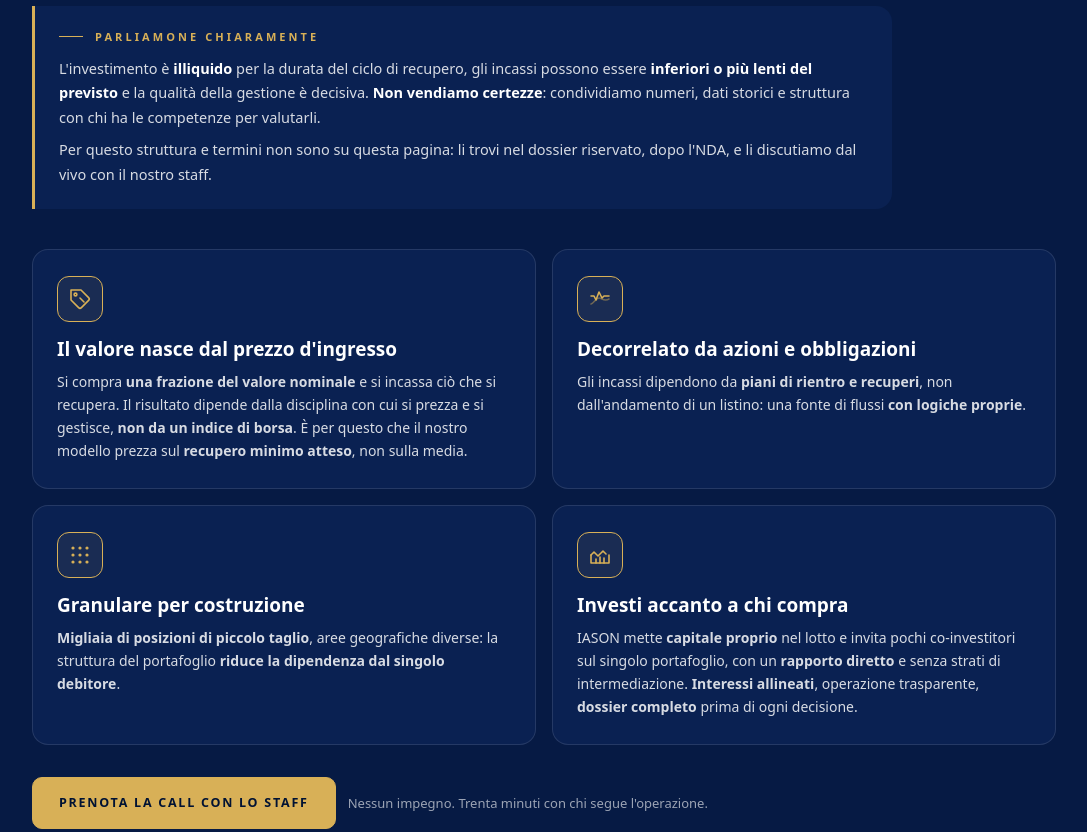
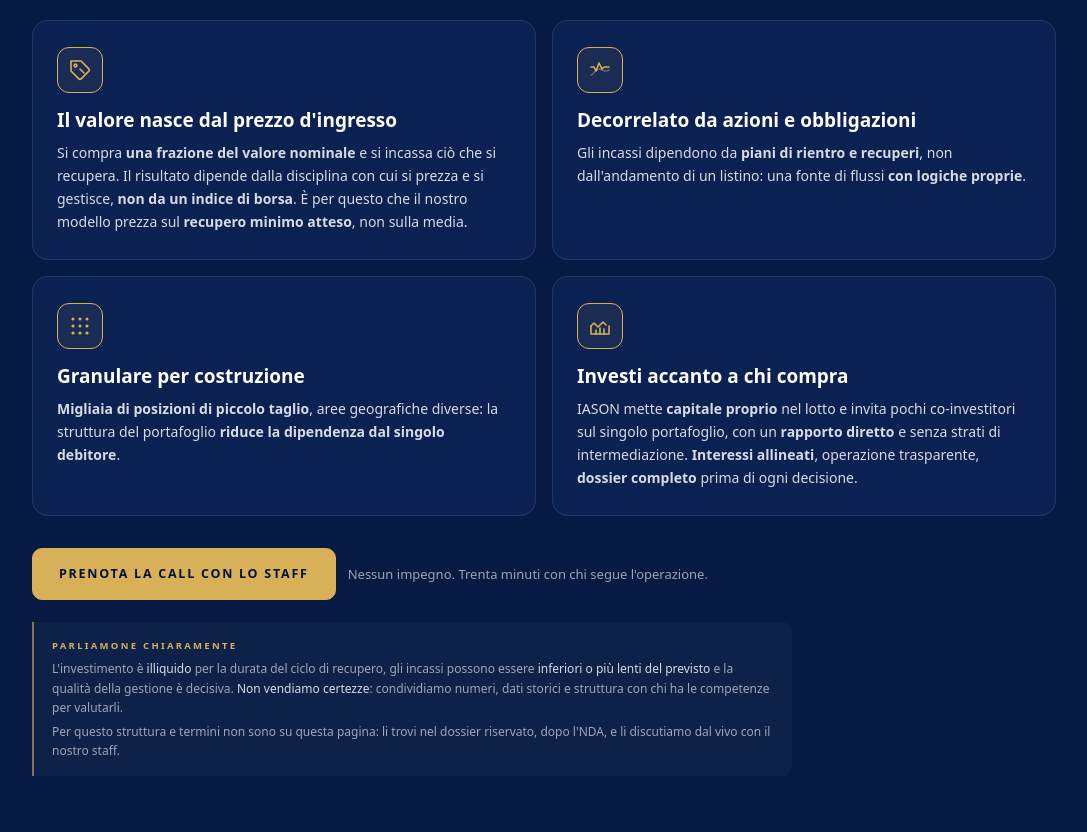
Before and after one commit to MarcoGren/iason-credit, a plain HTML site: page index.html in a window 1280 px wide. Shown: the part 2020-2852 px from the top of the page, without its empty margins (96-1183 px from the left). Drawn offline with Linux system fonts and the light colour scheme; a web font is replaced by a local one.

Commit message:
Update index.html

```diff
--- a/index.html
+++ b/index.html
@@ -222,11 +222,11 @@ dialog.policy::backdrop{background:rgba(0,8,30,.75);backdrop-filter:blur(4px)}
 .pol-body code{font-size:11.5px;background:rgba(255,255,255,.06);padding:1px 5px;border-radius:4px}
 .pol-body th{color:var(--gold);font-weight:600;font-size:11px;letter-spacing:.1em;text-transform:uppercase}
 .pol-body .en-note{font-size:11.5px;color:var(--muted);border-top:1px solid var(--line);padding-top:12px;margin-top:18px}
-.risk{margin:26px 0 8px;padding:22px 24px;border-left:3px solid var(--gold);background:var(--navy-card);border-radius:0 var(--r-md) var(--r-md) 0;max-width:860px}
-.risk .eyebrow{margin-bottom:10px}
-.risk p{font-size:14.5px;color:var(--muted-strong);line-height:1.7;font-weight:300;margin-bottom:8px}
-.risk p:last-child{margin-bottom:0}
-.risk strong{color:var(--white);font-weight:600}
+.risk-small{margin-top:22px;padding:16px 18px;border-left:2px solid rgba(216,176,87,.6);background:rgba(255,255,255,.03);border-radius:0 var(--r-sm) var(--r-sm) 0;max-width:760px}
+.risk-small .rs-k{font-size:9.5px;letter-spacing:.24em;text-transform:uppercase;color:var(--gold);font-weight:700;margin-bottom:6px}
+.risk-small p{font-size:12px;color:var(--muted);line-height:1.6;font-weight:300;margin-bottom:5px}
+.risk-small p:last-child{margin-bottom:0}
+.risk-small strong{color:var(--muted-strong);font-weight:500}
 .target{display:grid;grid-template-columns:repeat(3,1fr);gap:16px;margin-top:40px}
 @media(max-width:760px){.target{grid-template-columns:1fr;gap:12px}}
 .tg{border:1px solid var(--line);border-radius:var(--r-md);padding:26px 24px;background:var(--navy-card)}
@@ -384,11 +384,6 @@ body.modal-open{overflow:hidden}
     <div class="eyebrow" data-i18n="s2.eyebrow">02 · L'opportunità</div>
     <h2 class="title" data-i18n="s2.title">Perché questa operazione merita <em>una call di trenta minuti.</em></h2>
     <p class="lead" data-i18n="s2.lead">Non è un ciclo passeggero: le regole europee spingono <strong>stabilmente</strong> le banche a cedere ciò che non performa, e chi sa comprare ha un <strong>vantaggio strutturale</strong>.</p>
-    <div class="risk">
-      <div class="eyebrow" data-i18n="s2.w.eyebrow">Parliamone chiaramente</div>
-      <p data-i18n="s2.w.p1">L'investimento è <strong>illiquido</strong> per la durata del ciclo di recupero, gli incassi possono essere <strong>inferiori o più lenti del previsto</strong> e la qualità della gestione è decisiva. <strong>Non vendiamo certezze</strong>: condividiamo numeri, dati storici e struttura con chi ha le competenze per valutarli.</p>
-      <p data-i18n="s2.w.p2">Per questo struttura e termini non sono su questa pagina: li trovi nel dossier riservato, dopo l'NDA, e li discutiamo dal vivo con il nostro staff.</p>
-    </div>
     <div class="drivers">
       <div class="drv"><div class="drv-ico" aria-hidden="true"><svg viewBox="0 0 24 24" fill="none" stroke="currentColor" stroke-width="1.6" stroke-linecap="round" stroke-linejoin="round"><path d="M20.6 13.4 13.4 20.6a2 2 0 0 1-2.8 0L3 13V3h10l7.6 7.6a2 2 0 0 1 0 2.8z"/><circle cx="7.5" cy="7.5" r="1.4"/><path d="M12 11l4 4"/></svg></div><h4 data-i18n="s2.d1h">Il valore nasce dal prezzo d'ingresso</h4><p data-i18n="s2.d1p">Si compra <strong>una frazione del valore nominale</strong> e si incassa ciò che si recupera. Il risultato dipende dalla disciplina con cui si prezza e si gestisce, <strong>non da un indice di borsa</strong>. È per questo che il nostro modello prezza sul <strong>recupero minimo atteso</strong>, non sulla media.</p></div>
       <div class="drv"><div class="drv-ico" aria-hidden="true"><svg viewBox="0 0 24 24" fill="none" stroke="currentColor" stroke-width="1.6" stroke-linecap="round" stroke-linejoin="round"><path d="M3 17c3-1 5-6 8-6s5 4 10 1" opacity=".45"/><path d="M3 9h3l2 4 3-8 3 6 2-2h5"/></svg></div><h4 data-i18n="s2.d2h">Decorrelato da azioni e obbligazioni</h4><p data-i18n="s2.d2p">Gli incassi dipendono da <strong>piani di rientro e recuperi</strong>, non dall'andamento di un listino: una fonte di flussi <strong>con logiche proprie</strong>.</p></div>
@@ -396,6 +391,11 @@ body.modal-open{overflow:hidden}
       <div class="drv"><div class="drv-ico" aria-hidden="true"><svg viewBox="0 0 24 24" fill="none" stroke="currentColor" stroke-width="1.6" stroke-linecap="round" stroke-linejoin="round"><path d="M3 12l3-3 4 4 5-5 3 3"/><path d="M3 12v8h18v-8"/><path d="M8 20v-4M12 20v-6M16 20v-5"/></svg></div><h4 data-i18n="s2.d4h">Investi accanto a chi compra</h4><p data-i18n="s2.d4p">IASON mette <strong>capitale proprio</strong> nel lotto e invita pochi co-investitori sul singolo portafoglio, con un <strong>rapporto diretto</strong> e senza strati di intermediazione. <strong>Interessi allineati</strong>, operazione trasparente, <strong>dossier completo</strong> prima di ogni decisione.</p></div>
     </div>
     <div class="cta-row"><a href="#registrazione" class="btn" data-i18n="cta.main">Prenota la call con lo staff</a><span data-i18n="cta.sub">Nessun impegno. Trenta minuti con chi segue l'operazione.</span></div>
+    <div class="risk-small">
+      <div class="rs-k" data-i18n="s2.w.eyebrow">Parliamone chiaramente</div>
+      <p data-i18n="s2.w.p1">L'investimento è <strong>illiquido</strong> per la durata del ciclo di recupero, gli incassi possono essere <strong>inferiori o più lenti del previsto</strong> e la qualità della gestione è decisiva. <strong>Non vendiamo certezze</strong>: condividiamo numeri, dati storici e struttura con chi ha le competenze per valutarli.</p>
+      <p data-i18n="s2.w.p2">Per questo struttura e termini non sono su questa pagina: li trovi nel dossier riservato, dopo l'NDA, e li discutiamo dal vivo con il nostro staff.</p>
+    </div>
   </div>
 </section>
 
@@ -580,7 +580,7 @@ body.modal-open{overflow:hidden}
       <p data-i18n="foot.d3">Le operazioni sui portafogli di crediti comportano rischi significativi, inclusa la possibile perdita totale del capitale impiegato. I risultati passati non sono indicativi di quelli futuri. Per residenti fuori dall'Italia l'accesso al dossier è subordinato a verifica della normativa locale; l'accesso non è consentito a soggetti residenti in giurisdizioni in cui la diffusione di queste informazioni non sia conforme alla normativa locale. Titolare del trattamento dei dati personali: IASON S.p.A.</p>
     </div>
     <div class="foot-bottom">
-      <div data-i18n="foot.copy">© 2026 IASON S.p.A. Tutti i diritti riservati · v5.1 · Ottobre 2026</div>
+      <div data-i18n="foot.copy">© 2026 IASON S.p.A. Tutti i diritti riservati · v5.2 · Ottobre 2026</div>
       <div class="foot-links">
         <a href="#privacy" onclick="openPolicy('privacy');return false">Privacy</a>
         <a href="#cookie-policy" onclick="openPolicy('cookie');return false">Cookie</a>
@@ -792,7 +792,7 @@ en:{
   'foot.d2':'Nothing on this page constitutes a public offer, solicitation to invest, deposit-taking, recommendation or investment, legal or tax advice. No contractual proposal is made through this page. Any co-investment takes place through <strong>[pro-rata assignment / instruments issued by a vehicle under Law 130/99]</strong>, on a bilateral basis, with dedicated documentation and after eligibility checks, within the exemptions provided by law.',
   'foot.d4':'Servicing of non-performing loans is entrusted to <strong>[SERVICER NAME]</strong>, a servicer registered under Art. 114.6 of Legislative Decree 385/1993. IASON S.p.A. holds a licence under Art. 115 R.D. 773/1931 and is not a financial intermediary under Art. 106 of Legislative Decree 385/1993.',
   'foot.d3':'Transactions in credit portfolios carry significant risks, including the possible total loss of the capital employed. Past results do not predict future ones. For residents outside Italy, access to the dossier is subject to verification of local law; access is not permitted where the distribution of this information would not comply with local law. Data controller: IASON S.p.A.',
-  'foot.copy':'© 2026 IASON S.p.A. All rights reserved · v5.1 · October 2026',
+  'foot.copy':'© 2026 IASON S.p.A. All rights reserved · v5.2 · October 2026',
   'ck.h':'Cookies and privacy','ck.sub':'No forced acceptance','ck.p':'We use <strong>technical cookies</strong>, always active and necessary for the site to work. <strong>Analytics</strong> and <strong>marketing</strong> cookies are only set with your consent. Data controller: <strong>IASON S.p.A.</strong>',
   'ck.tech':'Technical<small>Always active: required for the site to work</small>','ck.ana':'Analytics<small>Aggregate usage statistics</small>','ck.mkt':'Marketing<small>LinkedIn Insight Tag – campaign measurement</small>',
   'ck.reject':'Reject all','ck.custom':'Customise','ck.save':'Save preferences','ck.accept':'Accept all',
```
